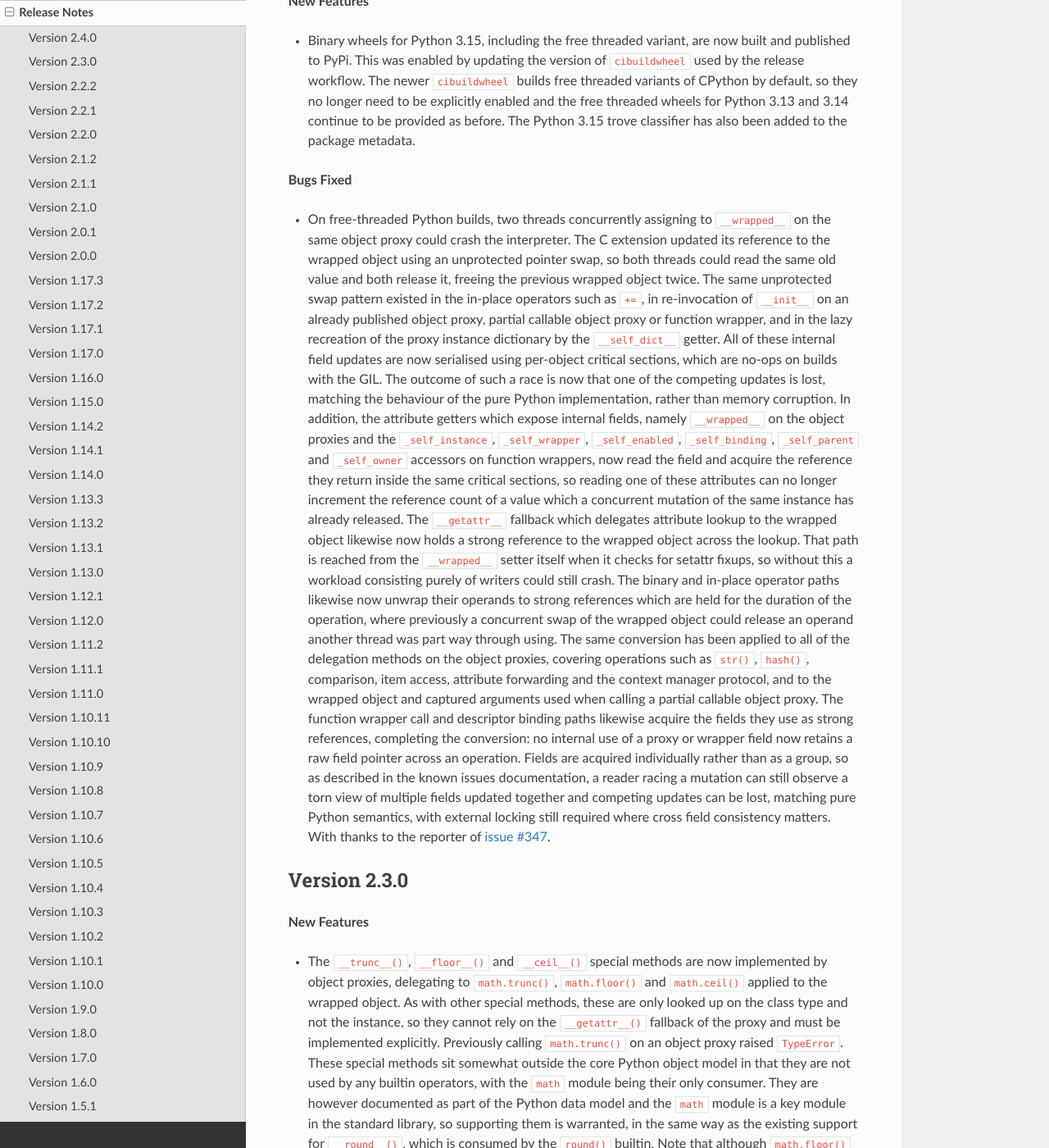
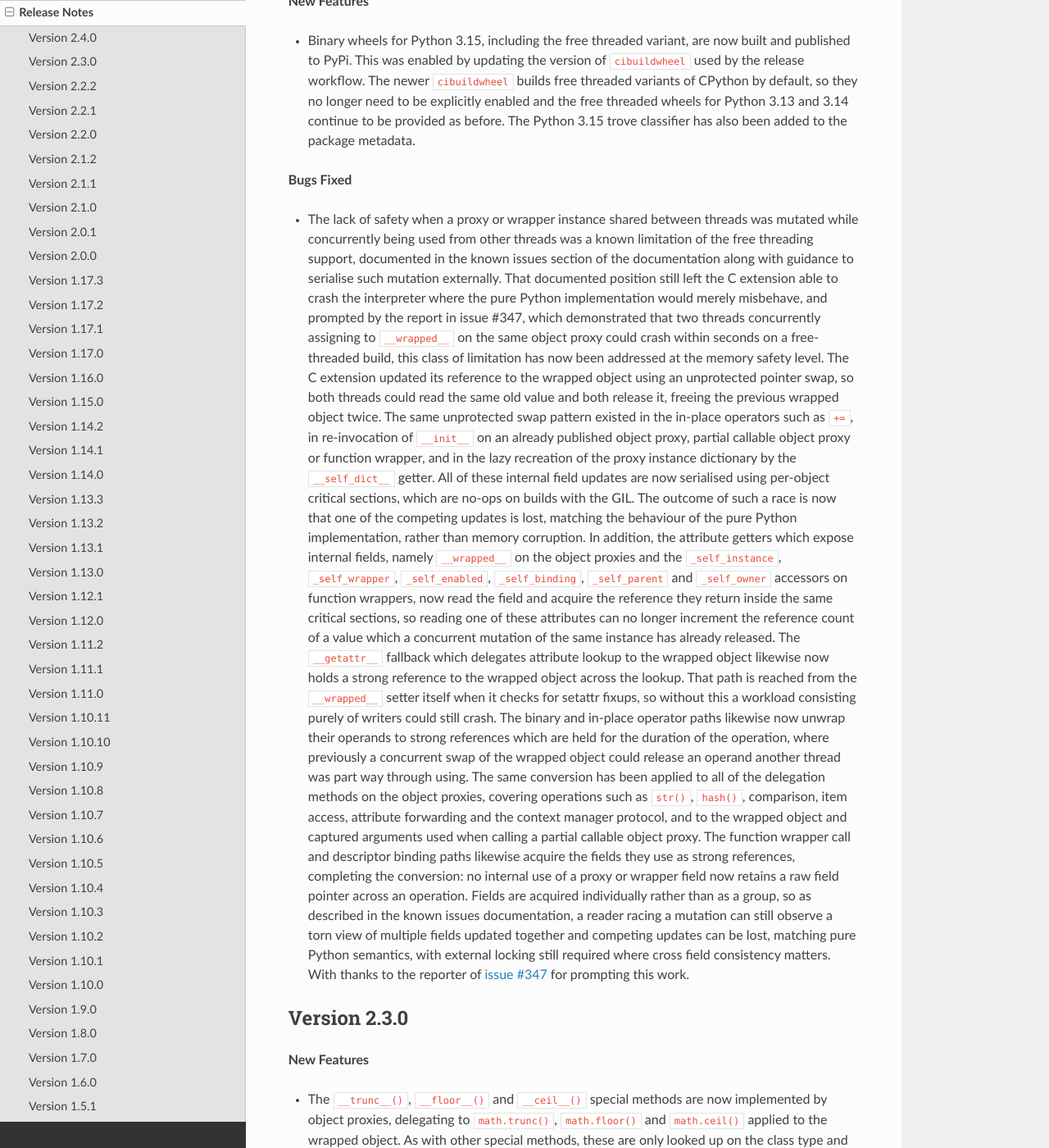
Before and after one commit to GrahamDumpleton/wrapt, a Sphinx documentation site: the page built from docs/changes.rst, in a window 1280 px wide and 1400 px high, scrolled down 226 px. Shown: the whole window at 82% size. Built offline with Sphinx 7.4.7 and the Read the Docs theme 3.1.0, drawn with Linux system fonts in a browser that asks for light colours.

Commit message:
Acknowledge free threading fixes addressed known limitations.
Reframe the 2.4.0 change log entry on the free threading work to note
up front that the lack of safety under concurrent mutation of a shared
instance was a known limitation documented in the known issues section
along with external locking guidance, and that the work to address it
at the memory safety level was prompted by the report in issue #347
rather than each fix being a newly discovered defect.

```diff
--- a/docs/changes.rst
+++ b/docs/changes.rst
@@ -17,11 +17,20 @@ Version 2.4.0
 
 **Bugs Fixed**
 
-* On free-threaded Python builds, two threads concurrently assigning to
-  ``__wrapped__`` on the same object proxy could crash the interpreter.
-  The C extension updated its reference to the wrapped object using an
-  unprotected pointer swap, so both threads could read the same old value
-  and both release it, freeing the previous wrapped object twice. The
+* The lack of safety when a proxy or wrapper instance shared between
+  threads was mutated while concurrently being used from other threads
+  was a known limitation of the free threading support, documented in
+  the known issues section of the documentation along with guidance to
+  serialise such mutation externally. That documented position still
+  left the C extension able to crash the interpreter where the pure
+  Python implementation would merely misbehave, and prompted by the
+  report in issue #347, which demonstrated that two threads
+  concurrently assigning to ``__wrapped__`` on the same object proxy
+  could crash within seconds on a free-threaded build, this class of
+  limitation has now been addressed at the memory safety level. The C
+  extension updated its reference to the wrapped object using an
+  unprotected pointer swap, so both threads could read the same old
+  value and both release it, freeing the previous wrapped object twice. The
   same unprotected swap pattern existed in the in-place operators such as
   ``+=``, in re-invocation of ``__init__`` on an already published object
   proxy, partial callable object proxy or function wrapper, and in the
@@ -62,7 +71,8 @@ Version 2.4.0
   together and competing updates can be lost, matching pure Python
   semantics, with external locking still required where cross field
   consistency matters. With thanks to the reporter of `issue #347
-  <https://github.com/GrahamDumpleton/wrapt/issues/347>`_.
+  <https://github.com/GrahamDumpleton/wrapt/issues/347>`_ for
+  prompting this work.
 
 Version 2.3.0
 -------------
```
